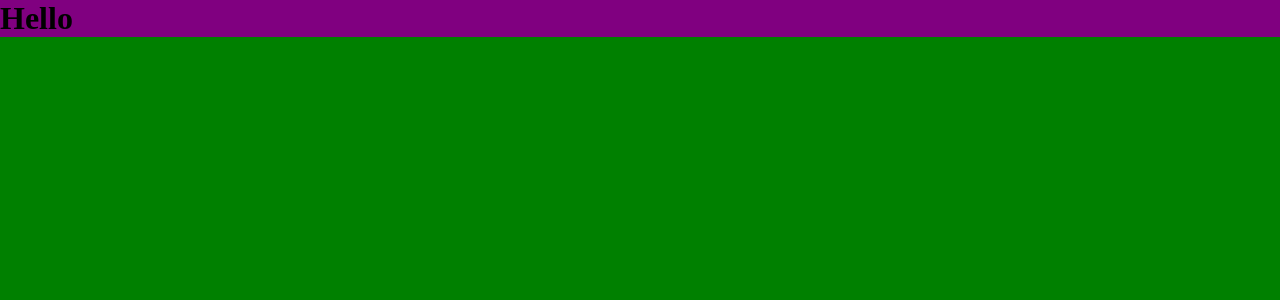
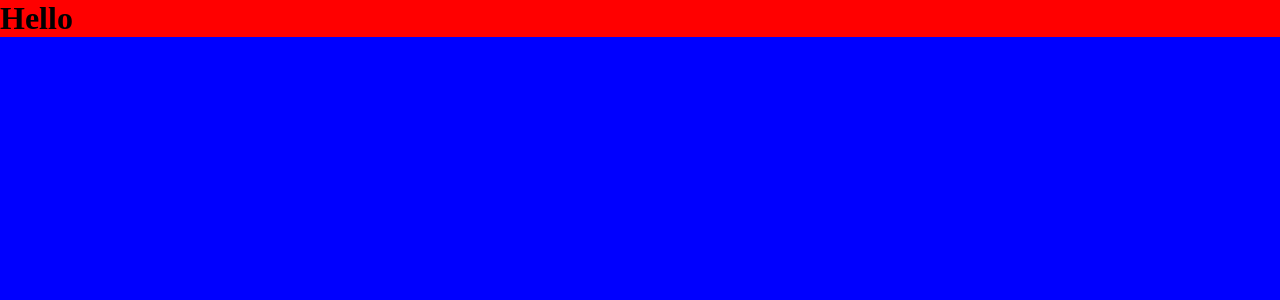
Before and after one commit to brunoderocco/react_landing_pages, a React (Create React App) app: page / in a window 1280 px wide. Shown: the top 300 px of the page. Built offline with nearby package versions, Linux system fonts and the light colour scheme.

Commit message:
Styled components

```diff
--- a/src/styles/global-styles.js
+++ b/src/styles/global-styles.js
@@ -1,4 +1,4 @@
-import { createGlobalStyle } from "styled-components";
+import { createGlobalStyle, css } from "styled-components";
 
 export const GlobalStyles = createGlobalStyle`
   * {
@@ -7,6 +7,8 @@ export const GlobalStyles = createGlobalStyle`
   }
 
   body{
-    background: green;
+    ${({ theme }) => css`
+      background: ${theme.colors.mainBg};
+    `},
   }
 `;
--- a/src/templates/App/styles.js
+++ b/src/templates/App/styles.js
@@ -1,8 +1,7 @@
 import styled, { css } from "styled-components";
 
 export const Wrapper = styled.div`
-  ${(props) => css`
-    background: ${props.background};
-`}
-
+  ${({ theme }) => css`
+    background: ${theme.colors.secondaryBg};
+  `}
 `;
```
